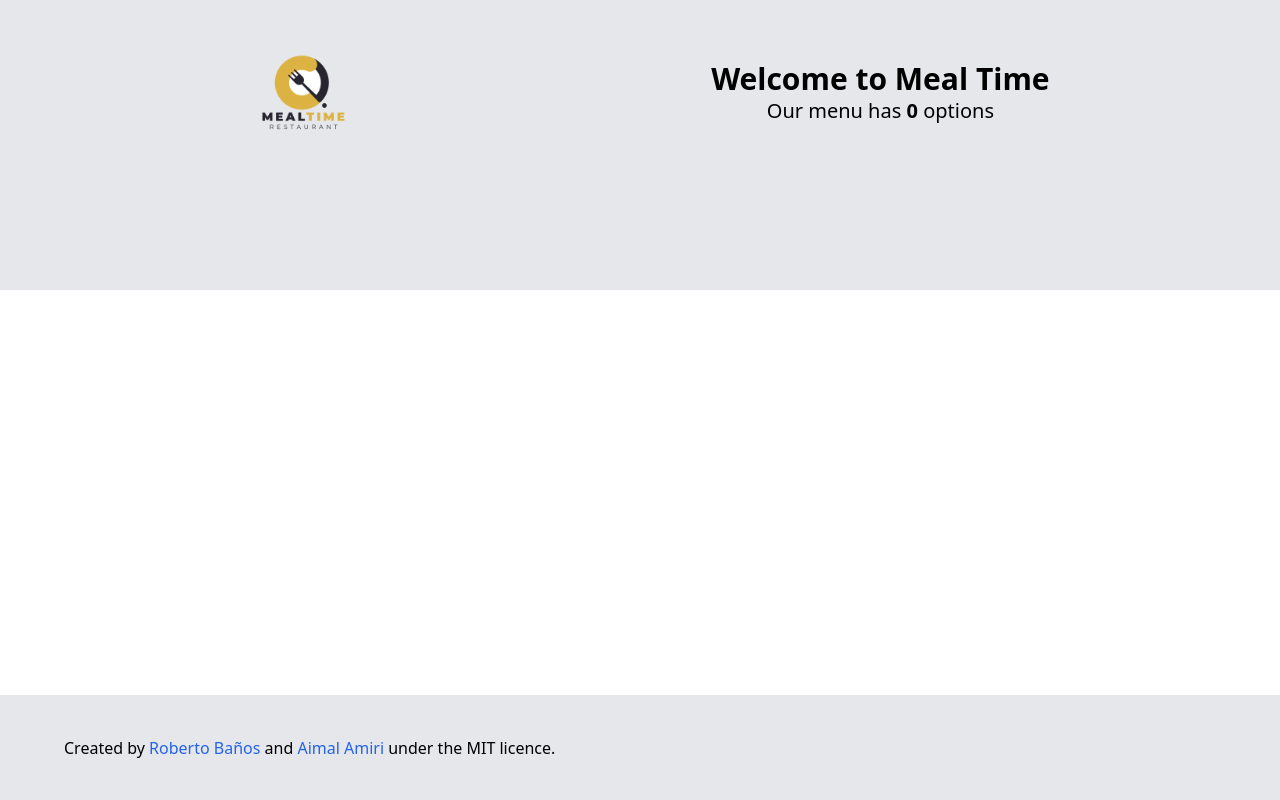
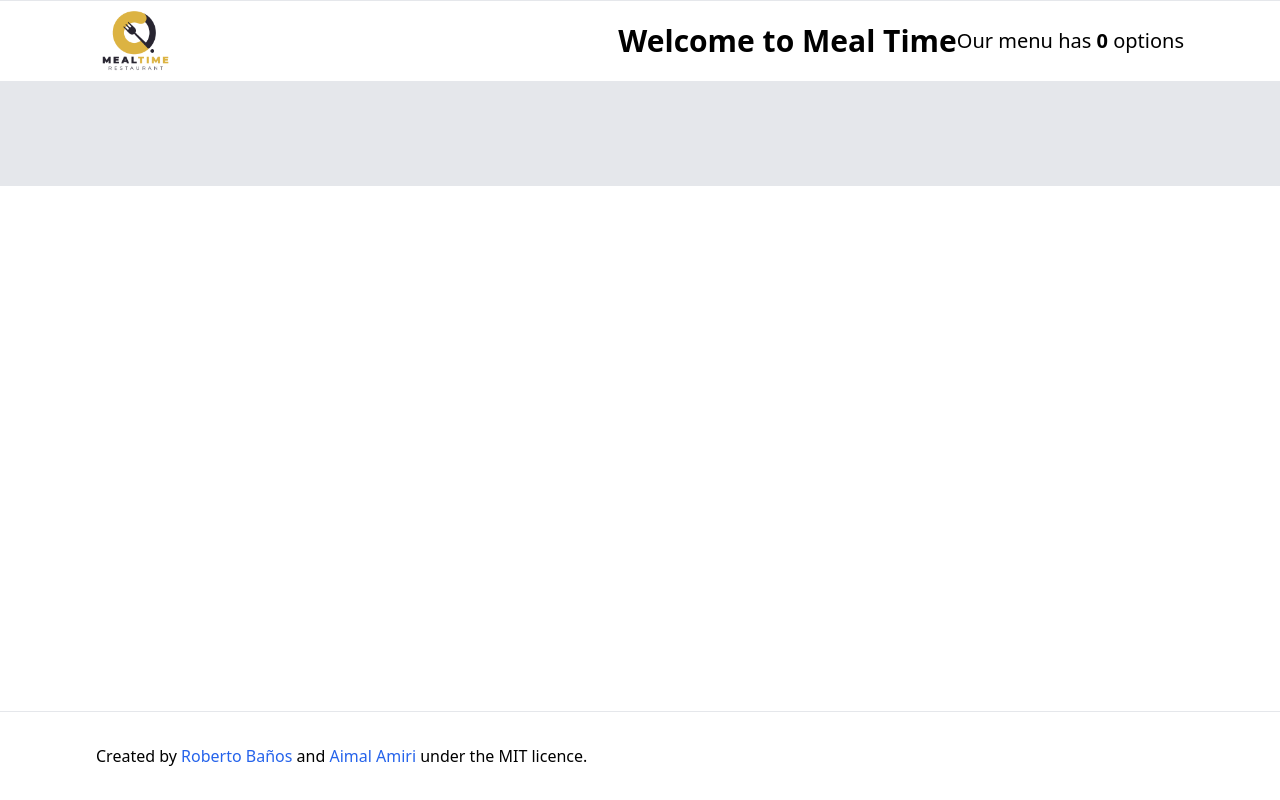
Before and after one commit to aimalamiri/JavaScript-Group-Capstone-Project, a website built with webpack: page src/index.html in a window 1280 px wide. Built offline with nearby package versions, Linux system fonts and the light colour scheme; no server answers; files whose address does not match are found by name.

Commit message:
Add container class to navbar, body, and footer

```diff
--- a/src/index.html
+++ b/src/index.html
@@ -11,10 +11,10 @@
     <title>Welcome to Meal Time</title>
   </head>
   <body>
-    <header class="px-16 py-8 bg-gray-200 border-t w-full">
+    <header class="container bg-gray-white border-t w-full shadow">
       <div class="main-header">
         <div class="logo"></div>
-        <div class="flex flex-col items-center">
+        <div class="flex items-center">
           <h1 class="text-3xl font-semibold text-center">
             Welcome to Meal Time
           </h1>
@@ -24,8 +24,8 @@
         </div>
       </div>
     </header>
-    <main class="bg-gray-200">
-      <ul id="item-list" class="flex flex-wrap justify-around"></ul>
+    <main class="bg-gray-200 container">
+      <ul id="item-list" class="flex flex-wrap justify-between -mx-4"></ul>
       <div class="bottom-filler"></div>
     </main>
     <div
@@ -114,7 +114,7 @@
         </div>
       </div>
     </div>
-    <footer class="px-16 py-10 bg-gray-200 border-t absolute bottom-0 w-full">
+    <footer class="container py-8 bg-white border-t absolute bottom-0 w-full">
       Created by
       <a href="https://github.com/rbanos-mv" class="link">Roberto Baños</a> and
       <a href="https://github.com/aimalamiri" class="link">Aimal Amiri</a> under
--- a/src/scss/index.scss
+++ b/src/scss/index.scss
@@ -6,12 +6,16 @@ body {
   @apply relative min-h-screen;
 }
 
+.container {
+  @apply md:px-24 px-12;
+}
+
 .link {
   @apply text-blue-600 hover:text-blue-500 transition-all duration-200;
 }
 
 .main-header {
-  @apply flex flex-row items-center justify-around w-full;
+  @apply flex flex-row items-center justify-between w-full;
 }
 
 .badge {
@@ -20,10 +24,7 @@ body {
 
 .logo {
   background: url("../images/logo.png") no-repeat center center;
-  background-size: contain;
-  margin: 10px;
-  width: 128px;
-  height: 100px;
+  @apply h-16 md:h-20 w-20 bg-contain;
 }
 
 .card {
```
